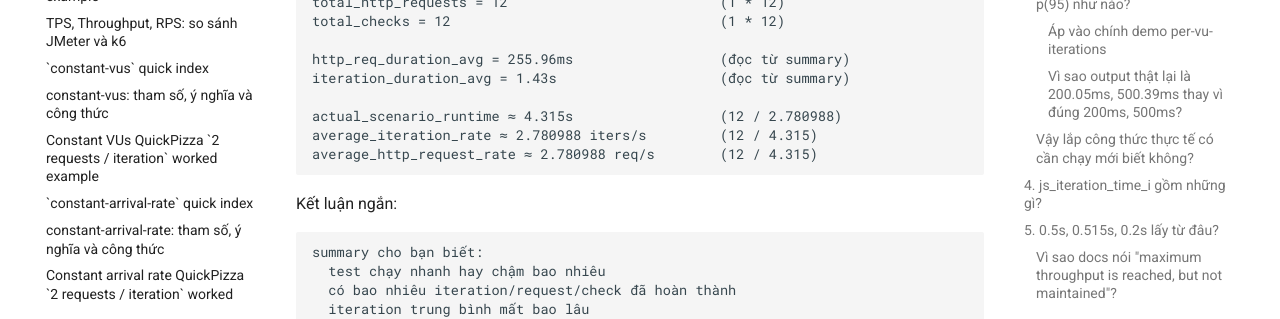
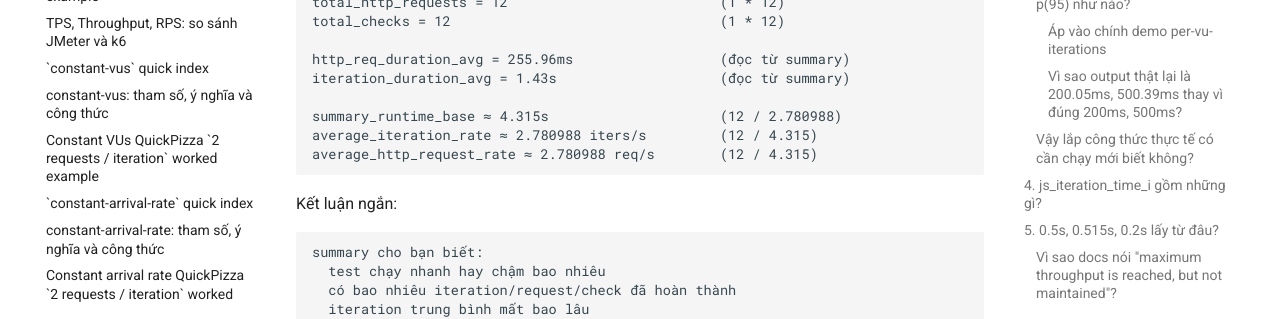
Before and after one commit to meomew-auto/markdown, an MkDocs documentation site: the page built from docs/20260514_per-vu-iterations-tham-so-cong-thuc.md, in a window 1280 px wide and 900 px high, scrolled down 52201 px. Shown: the part 572-891 px from the top of the window. Built offline with MkDocs 1.6.1 and Material for MkDocs 9.7.7, drawn with Linux system fonts in a browser that asks for light colours; comment, search, counter and statistics services are not loaded; some of the changed text lies outside the part shown.

Commit message:
Update docs

````diff
--- a/docs/20260514_per-vu-iterations-tham-so-cong-thuc.md
+++ b/docs/20260514_per-vu-iterations-tham-so-cong-thuc.md
@@ -2122,7 +2122,7 @@ iterations_per_vu = 3
   = 12 / 4
   = 3
 
-actual_scenario_runtime ≈ 4.315s
+summary_runtime_base ≈ 4.315s
   = 12 / 2.780988
   ≈ 4.315s
   progress line làm tròn thành 04.3s
@@ -2222,7 +2222,7 @@ total_checks = total_iterations * 1
              = 12
 
 average_iteration_rate
-  = total_iterations / actual_scenario_runtime
+  = total_iterations / summary_runtime_base
   = 12 / 4.315
   ≈ 2.780988 iters/s
 
@@ -2276,7 +2276,7 @@ Với run này:
 
 ```text
 total_http_requests = 12
-actual_scenario_runtime ≈ 4.315s
+summary_runtime_base ≈ 4.315s
 ```
 
 nên:
@@ -2692,7 +2692,7 @@ total_checks = 12                                 (1 * 12)
 http_req_duration_avg = 255.96ms                  (đọc từ summary)
 iteration_duration_avg = 1.43s                    (đọc từ summary)
 
-actual_scenario_runtime ≈ 4.315s                  (12 / 2.780988)
+summary_runtime_base ≈ 4.315s                     (12 / 2.780988)
 average_iteration_rate ≈ 2.780988 iters/s         (12 / 4.315)
 average_http_request_rate ≈ 2.780988 req/s        (12 / 4.315)
 ```
````
Also changed, not shown: docs/20260515_quickpizza_two_requests_worked_example.md (+11 -5 lines), docs/20260515_shared_iterations_quickpizza_two_requests_worked_example.md (+1 -1 lines), docs/20260515_tps-throughput-jmeter-vs-k6.md (+7 -1 lines).
